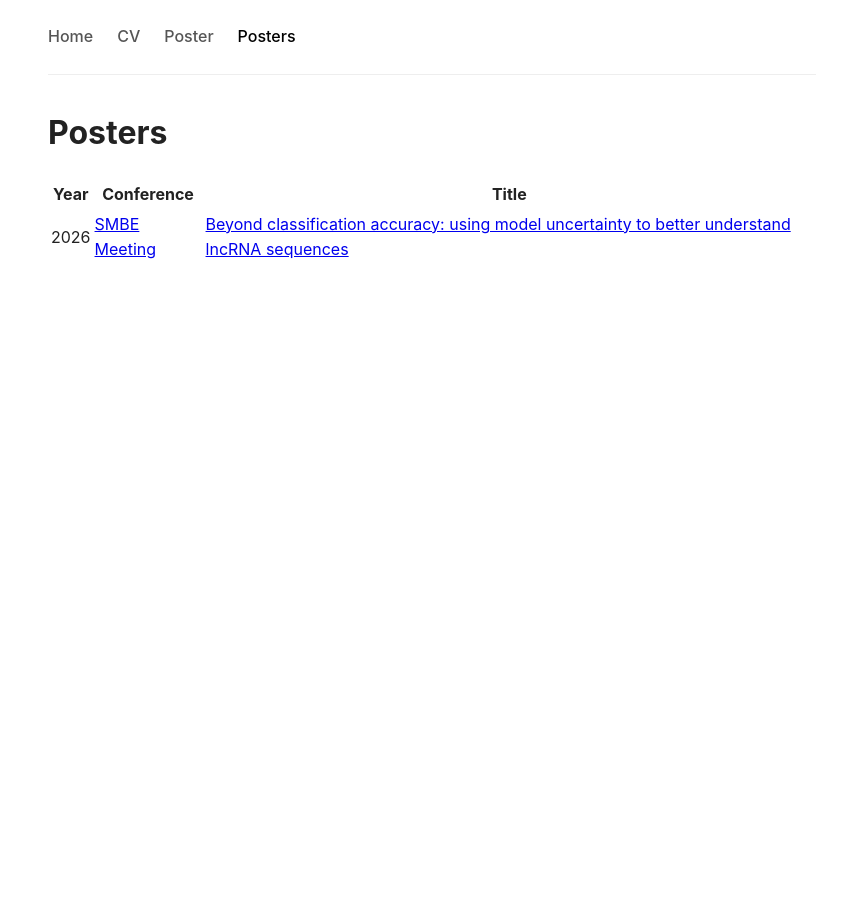
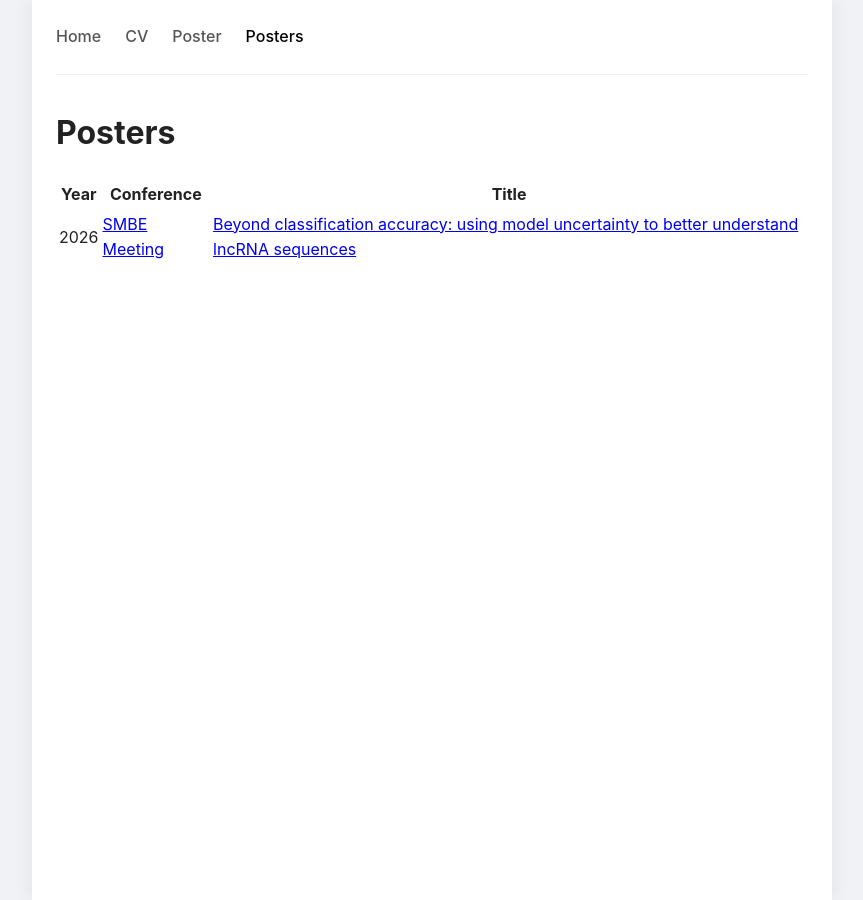
Before and after one commit to dgruano/dgruano.github.io, a Jekyll site: the page built from posters.md, in a window 1280 px wide. Shown: the whole page, without its empty margins (208-1071 px from the left). Built offline with Jekyll 4.4.1, drawn with Linux system fonts in a browser that asks for light colours.

Commit message:
fix(style): add background color for contrast

```diff
--- a/assets/css/style.css
+++ b/assets/css/style.css
@@ -1,12 +1,19 @@
 *, *::before, *::after { box-sizing: border-box; }
+
+html {
+  background: #f0f2f5;
+}
 
 body {
   font-family: -apple-system, BlinkMacSystemFont, "Segoe UI", sans-serif;
   max-width: 800px;
   margin: 0 auto;
-  padding: 0 1rem 4rem;
+  padding: 0 1.5rem 4rem;
   color: #222;
   line-height: 1.6;
+  background: #fff;
+  box-shadow: 0 0 20px rgba(0,0,0,.07);
+  min-height: 100vh;
 }
 
 nav {
```
